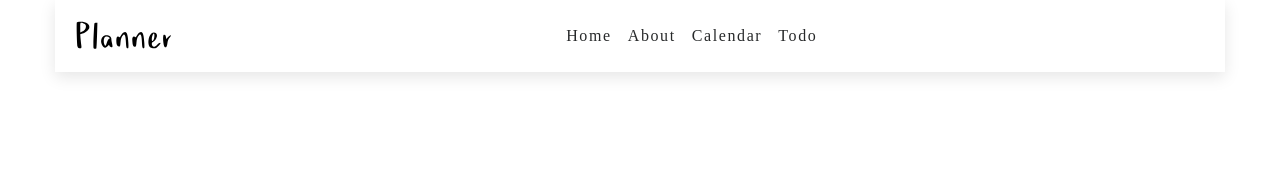
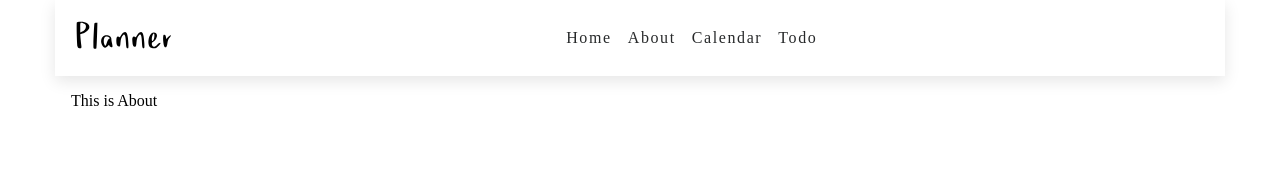
Before and after one commit to gaeunl/Planner, a React (Create React App) app: page /about in a window 1280 px wide. Shown: the top 176 px of the page. Built offline with nearby package versions, Linux system fonts and the light colour scheme.

Commit message:
close #9; finish router setup usinng react-dom-router

```diff
--- a/package.json
+++ b/package.json
@@ -9,6 +9,7 @@
     "react": "^17.0.2",
     "react-dom": "^17.0.2",
     "react-icons": "^4.2.0",
+    "react-router-dom": "^5.2.0",
     "react-scripts": "4.0.3",
     "web-vitals": "^1.1.2"
   },
--- a/src/App.js
+++ b/src/App.js
@@ -1,11 +1,33 @@
+import React from "react";
+import { BrowserRouter as Router, Route, Switch } from "react-router-dom";
 import Navigation from './Components/Nav/Navbar'
+import Home from './Components/Page/Home'
+import About from './Components/Page/About'
 
 function App() {
   return (
-    <div className="">
-      <Navigation/>
+    <div>
+      <Router>
+        <Navigation/>
+        <Switch>
+          <Route exact path="/" >
+            <Home/>
+          </Route>
+          <Route exact path="/about" >
+            <About />
+          </Route>
+          <Route exact path="/calendar">
+            <Home/>
+          </Route>
+          <Route exact path="/todo">
+            <Home/>
+          </Route>
+          <Route exact path="*">
+            <p>Error!!</p>
+          </Route>
+        </Switch>
+      </Router>
     </div>
   );
 }
-
 export default App;
--- a/src/Components/Nav/Links.js
+++ b/src/Components/Nav/Links.js
@@ -1,6 +1,6 @@
 import React, {useRef, useEffect} from 'react';
 import {links} from './data';
-
+import {Link} from 'react-router-dom';
 
 const Links = (props) => {
 
@@ -14,7 +14,6 @@
         }else{
             linksContainerRef.current.style.height = '0px'
         }
-        console.log(props);
     },[props])
 
     return(
@@ -23,9 +22,7 @@
                 {links.map((link) => {
                     const{url, text, id} = link;
                     return(
-                        <li key={id}>
-                            <a href={url}>{text}</a>
-                        </li>
+                        <Link to={url} id={id}>{text}</Link>
                     )
                 })}
             </ul>
--- a/src/Components/Nav/Navbar.js
+++ b/src/Components/Nav/Navbar.js
@@ -2,6 +2,7 @@
 import {GiHamburgerMenu} from 'react-icons/gi';
 import logo from '../../Capture.svg';
 import Links from './Links';
+import {Link} from 'react-router-dom';
 
 const Navbar = () => {
     const [showLinks, setShowLinks] = useState(false);
@@ -9,7 +10,9 @@
     return(
         <nav className="nav-center">
             <div className="nav-header">
-                <img className="logo" src={logo} alt="planner logo"></img>
+                <Link to="/">
+                    <img className="logo" src={logo} alt="planner logo"></img>
+                </Link>
                 <button className="nav-toggle" onClick = {()=>setShowLinks(!showLinks)}>
                     <GiHamburgerMenu/>
                 </button>
--- /dev/null
+++ b/src/Components/Page/About.js
@@ -0,0 +1,13 @@
+import React from 'react';
+
+const About = () =>{
+    return(
+        <div className="content-center">
+            <p>
+                This is About
+            </p>
+        </div>
+    )
+}
+
+export default About;
--- /dev/null
+++ b/src/Components/Page/Home.js
@@ -0,0 +1,12 @@
+import React from 'react';
+
+const Home = () => {
+    return(
+        <div className="content-center">
+            <h2>Home</h2>
+        </div>
+    )
+}
+
+
+export default Home;
--- a/src/index.css
+++ b/src/index.css
@@ -99,7 +99,8 @@
   transition: var(--transition);
 }
 @media screen and (min-width: 800px) {
-  .nav-center {
+  .nav-center,
+  .content-center {
     max-width: 1170px;
     margin: 0 auto;
     display: flex;
```
Also changed, not shown: 1 other file (tests, documents, lock files or other folders).
